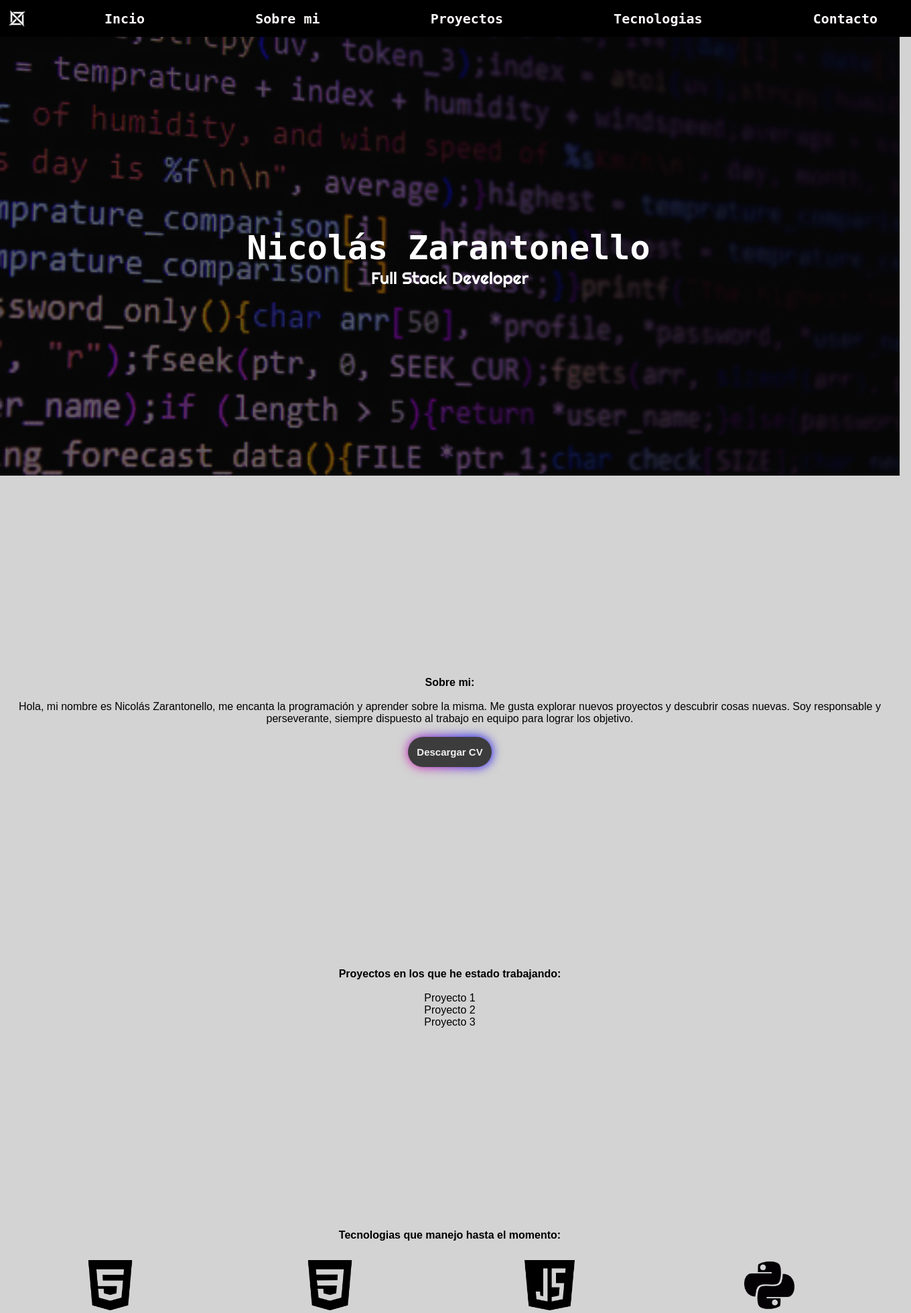
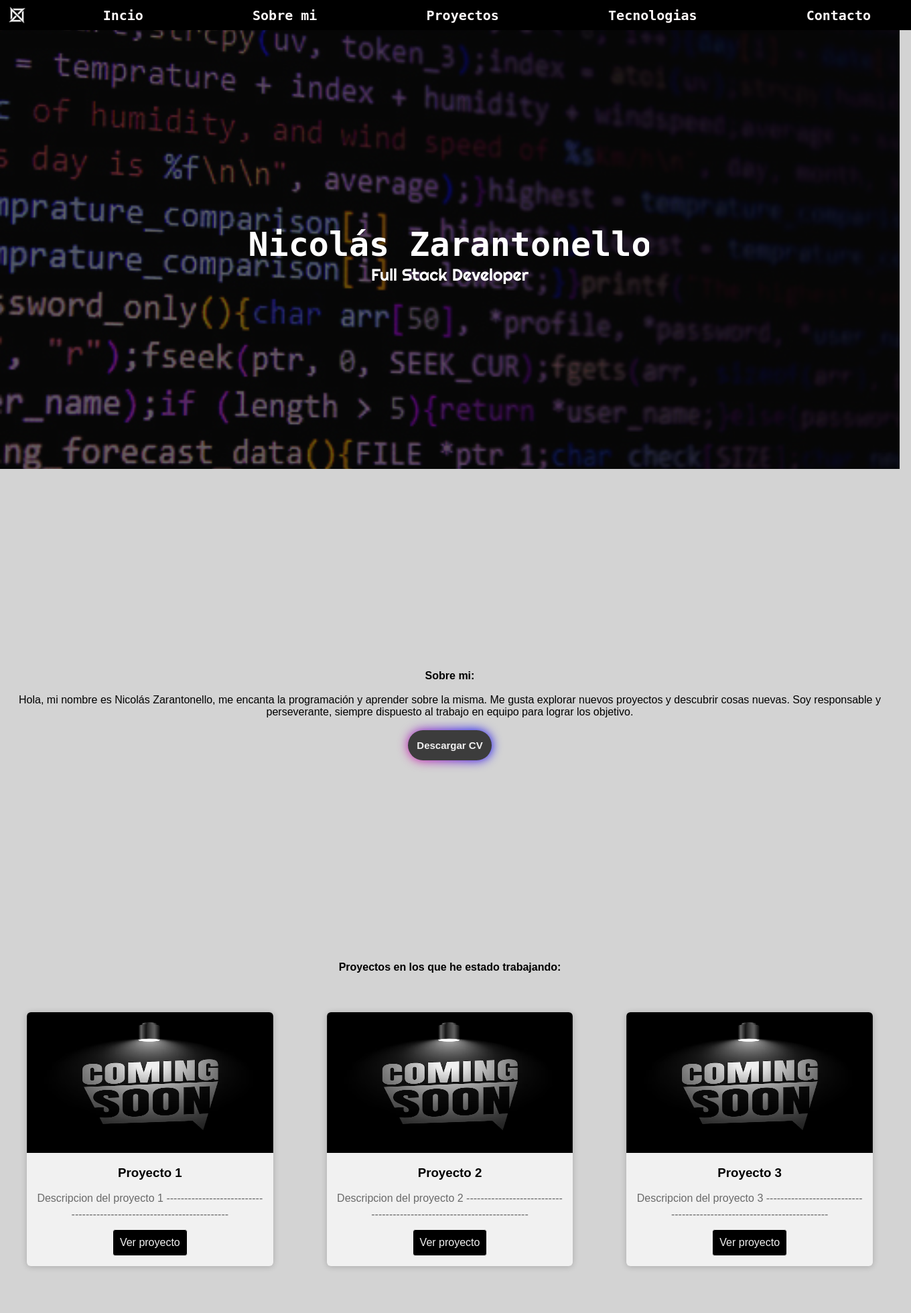
Before and after one commit to NicoZdev/Portfolio-web, a PHP site: page / in a window 1360 px wide. Shown: the top 1960 px of the page at 67% size. Run offline with PHP 8.4, Linux system fonts and the light colour scheme; some web fonts are replaced.

Commit message:
Add files via upload

```diff
--- a/index.html
+++ b/index.html
@@ -15,6 +15,9 @@
 <link href="https://fonts.googleapis.com/css2?family=Righteous&display=swap" rel="stylesheet">
 </head>
 <body>
+  <div id="contcarga">
+    <div id="carga"></div>
+  </div>
     <section>
       <nav class="navegar">
         <img src="Logo ZN.jpg" alt="Logo" width="3%">
@@ -42,11 +45,38 @@
     <section id="Proyectos" class="proyectos">
       <h4>Proyectos en los que he estado trabajando:</h4>
       <br>
-      <ul>
-        <li>Proyecto 1</li>
-        <li>Proyecto 2</li>
-        <li>Proyecto 3</li>
-      </ul>
+      <div class="contenedor">
+        <div class="tarjetas">
+          <figure>
+            <img src="FondoProyect.jpg" alt="Proyecto1">
+            <div class="contenido">
+              <h3>Proyecto 1</h3>
+              <p> Descripcion del proyecto 1 -----------------------------------------------------------------------</p>
+              <a href="#pagina-del-proyecto">Ver proyecto</a>
+            </div>
+          </figure>
+        </div>
+        <div class="tarjetas">
+          <figure>
+            <img src="FondoProyect.jpg" alt="Proyecto2">
+            <div class="contenido">
+              <h3>Proyecto 2</h3>
+              <p> Descripcion del proyecto 2 -----------------------------------------------------------------------</p>
+              <a href="#pagina-del-proyecto">Ver proyecto</a>
+            </div>
+          </figure>
+        </div>
+        <div class="tarjetas">
+          <figure>
+            <img src="FondoProyect.jpg" alt="Proyecto3">
+            <div class="contenido">
+              <h3>Proyecto 3</h3>
+              <p> Descripcion del proyecto 3 -----------------------------------------------------------------------</p>
+              <a href="#pagina-del-proyecto">Ver proyecto</a>
+            </div>
+          </figure>
+        </div>
+      </div>
     </section>
   <section id="Tecnologias" class="tecnologias">
        <h4>Tecnologias que manejo hasta el momento:</h4>
--- a/script.js
+++ b/script.js
@@ -1 +1,8 @@
 document.write("");
+
+window.onload = function(){
+    var contenedor = document.getElementById('contcarga');
+
+    contenedor.style.visibility = 'hidden';
+    contenedor.style.opacity = '0';
+}
--- a/style.css
+++ b/style.css
@@ -1,15 +1,17 @@
 * {
     margin: 0;
     padding: 0;
-    box-sizing: 0;
+    box-sizing: border-box;
 }
 html{
     scroll-behavior: smooth;
 }
 body {
     background-color: lightgrey;
-    min-height: 900px;
+    min-height: 100vh;
     width: 1000px;
+    justify-content:center ;
+    align-items:center;
 }
 .navegar {
     position: fixed;
@@ -37,7 +39,7 @@ nav a:hover{
 }
 header {
     padding-top: 60px;
-    height: 650px;
+    height: 700px;
     width: 1343px;
     background-image: url(./FondoIntro.jpg);
     background-size: cover;
@@ -169,7 +171,125 @@ button::before {
     width: 30%;
     height: auto;
 }
+
 .pie {
     text-align: center;
     padding: 10px;
 }
+
+.contenedor{
+    width: 100%;
+    display: flex;
+    max-width: 1343px;
+}
+
+.tarjetas{
+    width: 100%;
+    margin: 40px;
+    border-radius: 6px;
+    overflow: hidden;
+    background-color: #f1f1f1;
+    box-shadow: 0px 1px 10px rgb(0, 0, 0, 0.2);
+    cursor: default;
+    transition: all 400ms ease;
+}
+
+.tarjetas:hover{
+    box-shadow: 5px 5px 20px rgba(0, 0, 0, 0.4);
+    transform: translateY(-3%);
+}
+
+.tarjetas img{
+    width: 100%;
+    height: 210px;
+}
+
+.tarjetas .contenido{
+    padding: 15px;
+    text-align: center;
+}
+
+.tarjetas .contenido p{
+    line-height: 1.5;
+    color: #6a6a6a;
+}
+
+.tarjetas .contenido h3{
+    margin-bottom: 15px;
+}
+
+.tarjetas .contenido a{
+    color: #f1f1f1;
+    text-decoration: none;
+    display: inline-block;
+    padding: 10px;
+    margin-top: 10px;
+    border: 1px solid;
+    border-radius: 4px;
+    background-color: black;
+    transition: all 400ms ease;
+}
+
+.tarjetas .contenido a:hover{
+    background: black;
+    color: gray;
+}
+
+#contcarga{
+    background-color: rgb(0, 0, 0);
+    height: 100%;
+    width: 100%;
+    position: fixed;
+    -webkit-transition: all 1s ease;
+    -o-transition: all 1s ease;
+    transition: all 1s ease;
+    z-index: 10000;
+}
+
+#carga{
+    position:relative;
+    top: 40%;
+    left: 40%;
+    width: 150px;
+    height: 150px;
+    border-radius: 50%;
+    background: linear-gradient(45deg,transparent,
+    transparent 40%, #e5f403);
+    animation: animate 2s linear infinite;
+}
+
+@keyframes animate{0%
+   { transform: rotate(0deg);
+   filter:hue-rotate(0deg);
+   }100%{
+    transform: rotate(360deg);
+     filter:hue-rotate(360deg);
+   }
+}
+
+#carga:before{
+    content: '';
+    position: absolute;
+    top: 6px;
+    left: 6px;
+    right: 6px;
+    bottom: 6px;
+    background: #000;
+    border-radius:50%;
+    z-index: 1000;
+}
+
+#carga:after{
+    content: '';
+    position:absolute;
+    top:0px;
+    left:0px;
+    right:0px;
+    bottom:0px;
+    background:linear-gradient(45deg,transparent,
+    transparent 40%, #e5f403);
+    border-radius:50%;
+    z-index: 1000;
+    z-index:1;
+    filter: blur(30px);
+}
```
Also changed, not shown: FondoProyect.jpg (added).
